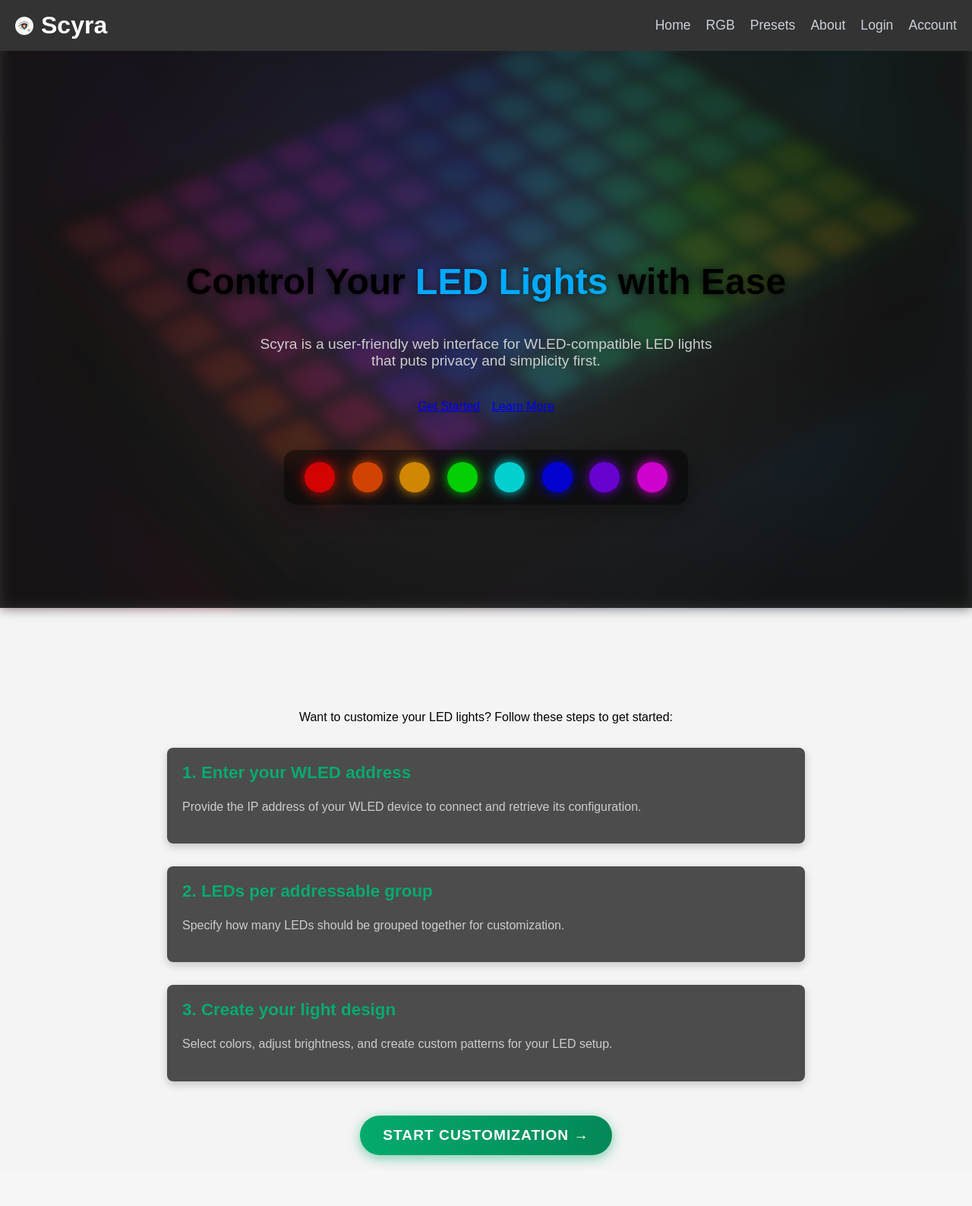
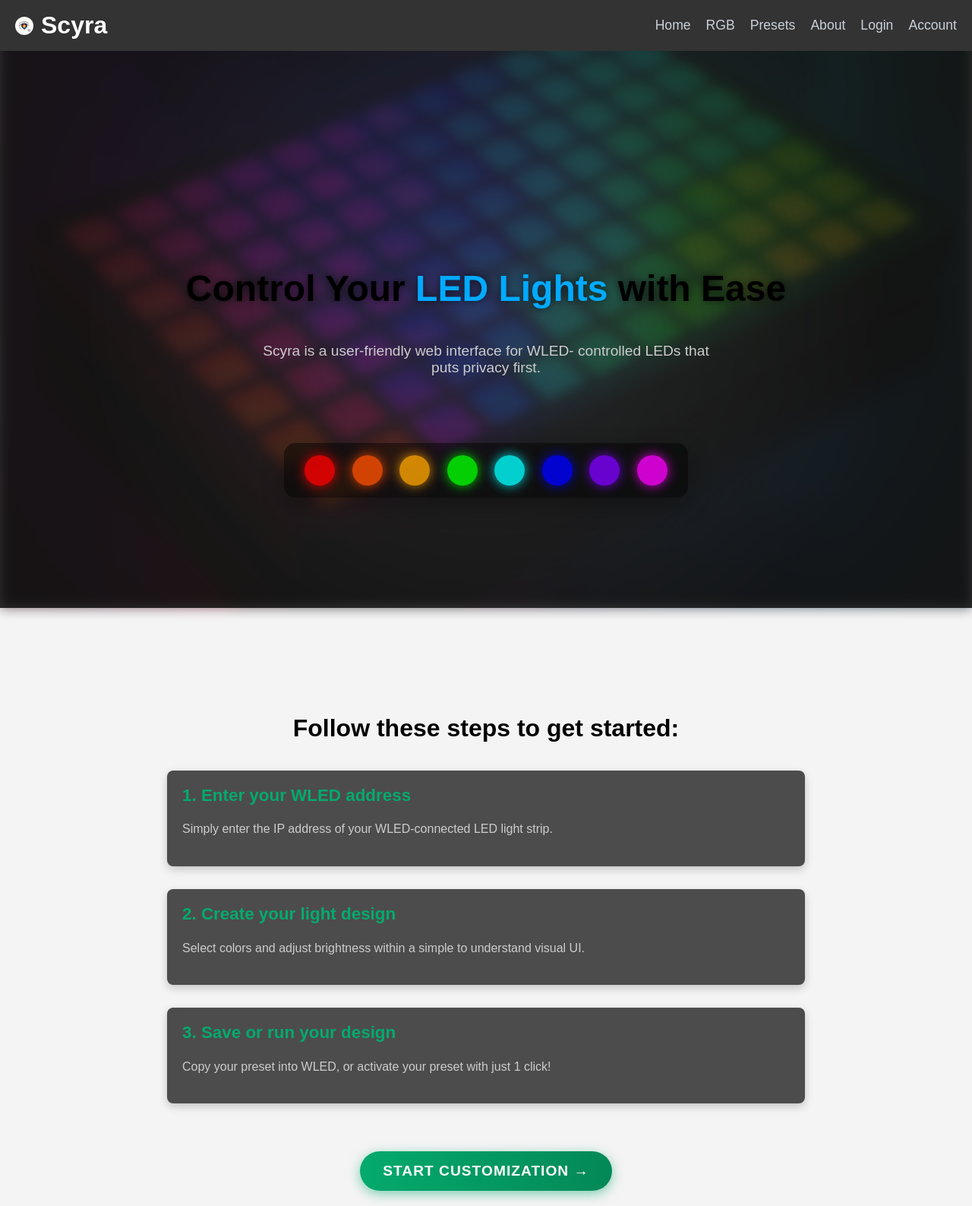
Before and after one commit to wenkow2k515/Scyra-WLED-RGB-group-project, a Flask app: page / in a window 1280 px wide. Shown: the whole page at 76% size. Before the commit the page ends 1534 px from the top, so only its background shows below. Run offline with Flask 3, Linux system fonts and the light colour scheme.

Commit message:
Greatly improved visibility, spacing on home.html
A few changes were made.

1.h1 was black on a black background. Updated to white.
2. I changed the steps to have more accurate instructions.
3. I changed the default .hero 6rem spacing to 1 for a cleaner UI.
4. I removed the links as they were mostly redundant.
5. I changed the button at the bottom to be a blue gradient.
6. I changed the steps to be white and their headings to be blue, resulting in a color consistency across the UI.

```diff
--- a/app/templates/home.html
+++ b/app/templates/home.html
@@ -5,6 +5,7 @@
 {% endblock %}
 
 {% block content %}
+
 <!-- Background elements -->
 <div class="led-bg"></div>
 <div class="bg-gradient"></div>
@@ -12,11 +13,9 @@
 <!-- Hero Section -->
 <section class="hero">
     <h1>Control Your <span class="highlight">LED Lights</span> with Ease</h1>
-    <p>Scyra is a user-friendly web interface for WLED-compatible LED lights that puts privacy and simplicity first.</p>
-    <div class="hero-buttons">
-        <a href="{{ url_for('rgb') }}" class="btn btn-primary">Get Started</a>
-        <a href="{{ url_for('about') }}" class="btn btn-secondary">Learn More</a>
-    </div>
+    <p>Scyra is a user-friendly web interface for WLED- controlled LEDs that puts privacy first.</p>
+
+<!-- Removed/moved buttons to the bottom of the screen -->
 
     <div class="led-strip-illustration">
         <div class="led-segment"></div>
@@ -31,22 +30,24 @@
 </section>
 
 <div class="container">
-    <p>Want to customize your LED lights? Follow these steps to get started:</p>
+    <h1>Follow these steps to get started:</h1>
 
     <div id="step1" class="step">
         <h2>1. Enter your WLED address</h2>
-        <p>Provide the IP address of your WLED device to connect and retrieve its configuration.</p>
+        <p>Simply enter the IP address of your WLED-connected LED light strip.</p>
     </div>
 
     <div id="step2" class="step">
-        <h2>2. LEDs per addressable group</h2>
-        <p>Specify how many LEDs should be grouped together for customization.</p>
+        <h2>2. Create your light design</h2>
+        <p>Select colors and adjust brightness within a simple to understand visual UI.</p>
     </div>
 
     <div id="step3" class="step">
-        <h2>3. Create your light design</h2>
-        <p>Select colors, adjust brightness, and create custom patterns for your LED setup.</p>
+        <h2>3. Save or run your design</h2>
+        <p>Copy your preset into WLED, or activate your preset with just 1 click!</p>
     </div>
+
+    <br>
 
     <!-- Redirect Button -->
     <div class="redirect">
```
